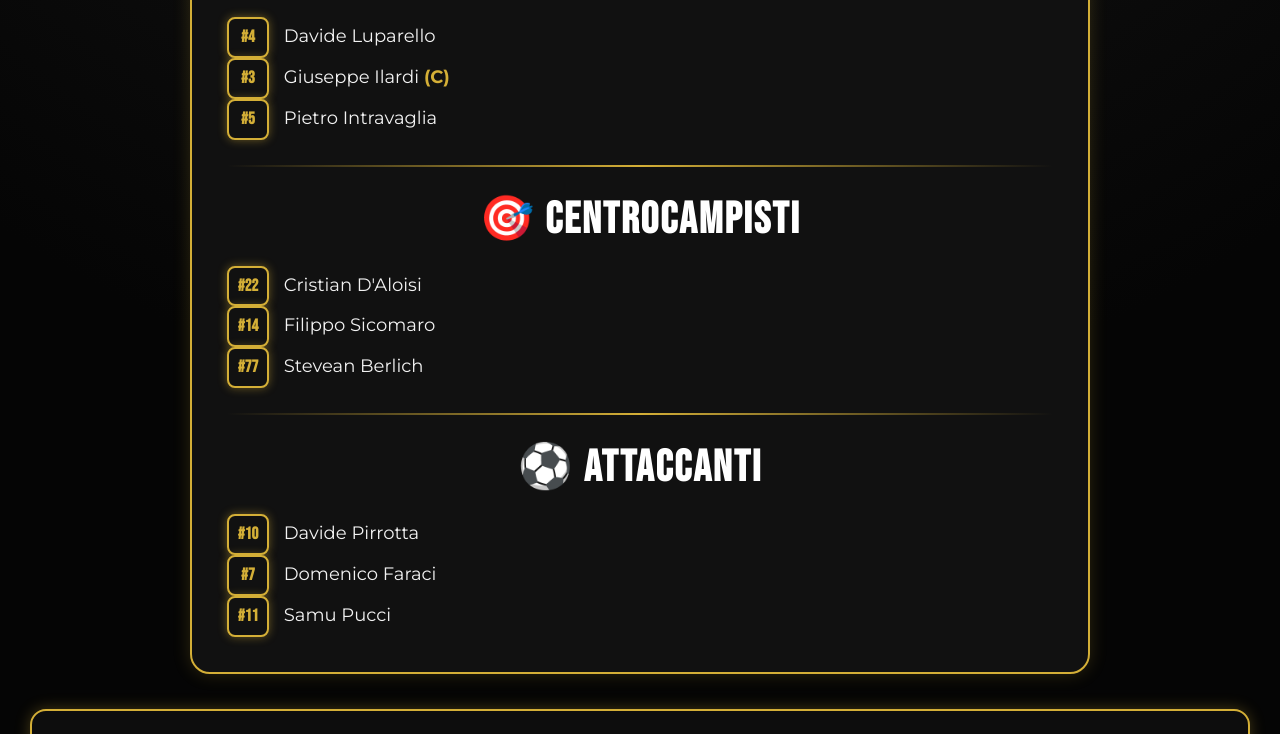
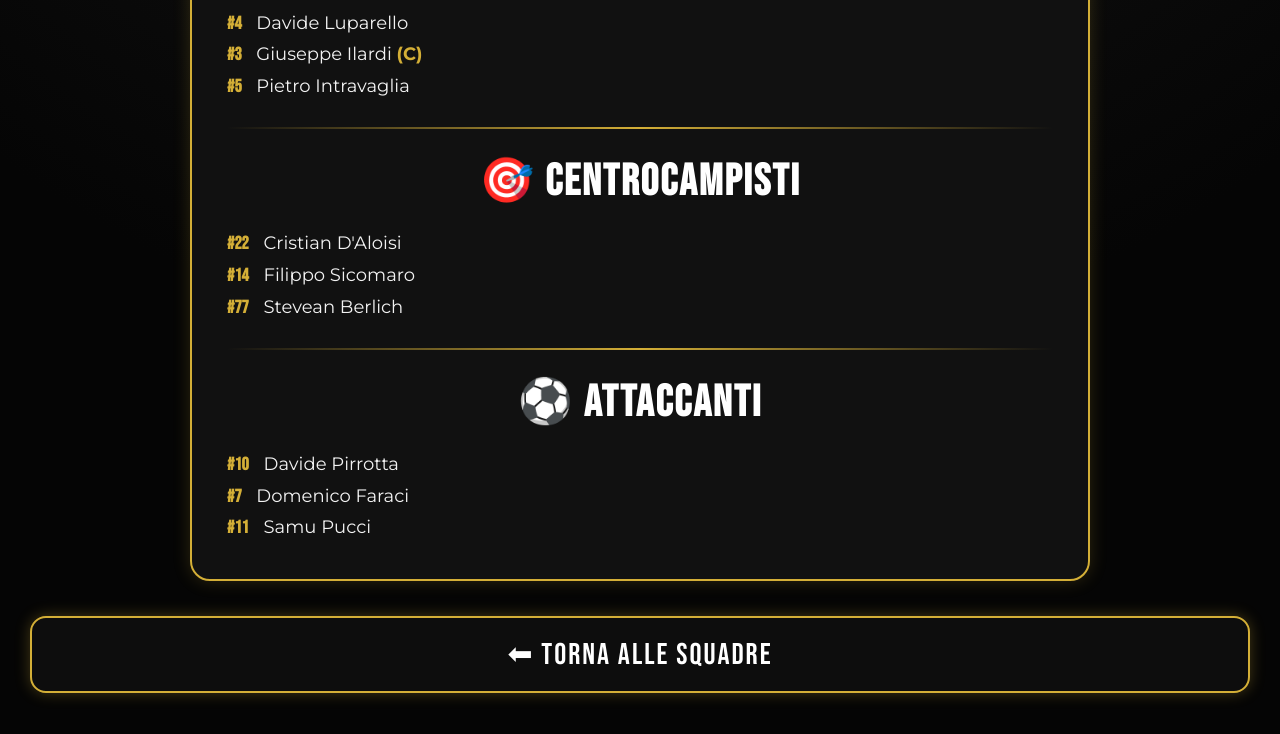
Before and after one commit to giovimilan2010-lab/Palermo-Mundial-Cup-Live, a plain HTML site: page argentina.html in a window 1280 px wide. Shown: the part 716-1450 px from the top of the page. Drawn offline with Linux system fonts and the light colour scheme.

Commit message:
Update style.css

```diff
--- a/style.css
+++ b/style.css
@@ -781,30 +781,14 @@ border-color:#ff5fa2;
 
 .numero-maglia{
 
-display:inline-block;
-
-min-width:42px;
-
-padding:4px 8px;
-
-margin-right:10px;
-
-background:#111111;
-
-border:2px solid #d4af37;
-
 color:#d4af37 !important;
 
 font-weight:700;
 
-font-size:17px;
+font-size:18px;
 
 font-family:'Bebas Neue',sans-serif;
 
-text-align:center;
-
-border-radius:8px;
-
-box-shadow:0 0 10px rgba(212,175,55,.45);
+margin-right:10px;
 
 }
```
